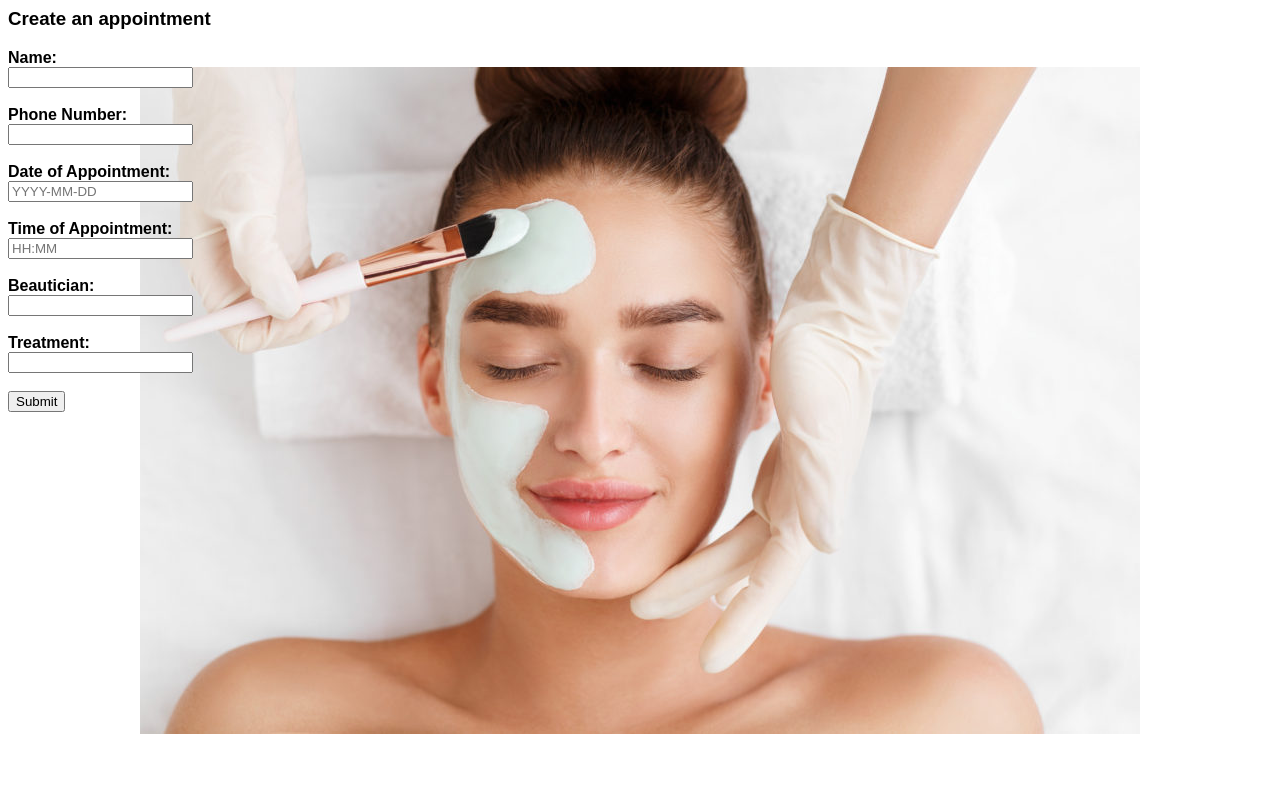
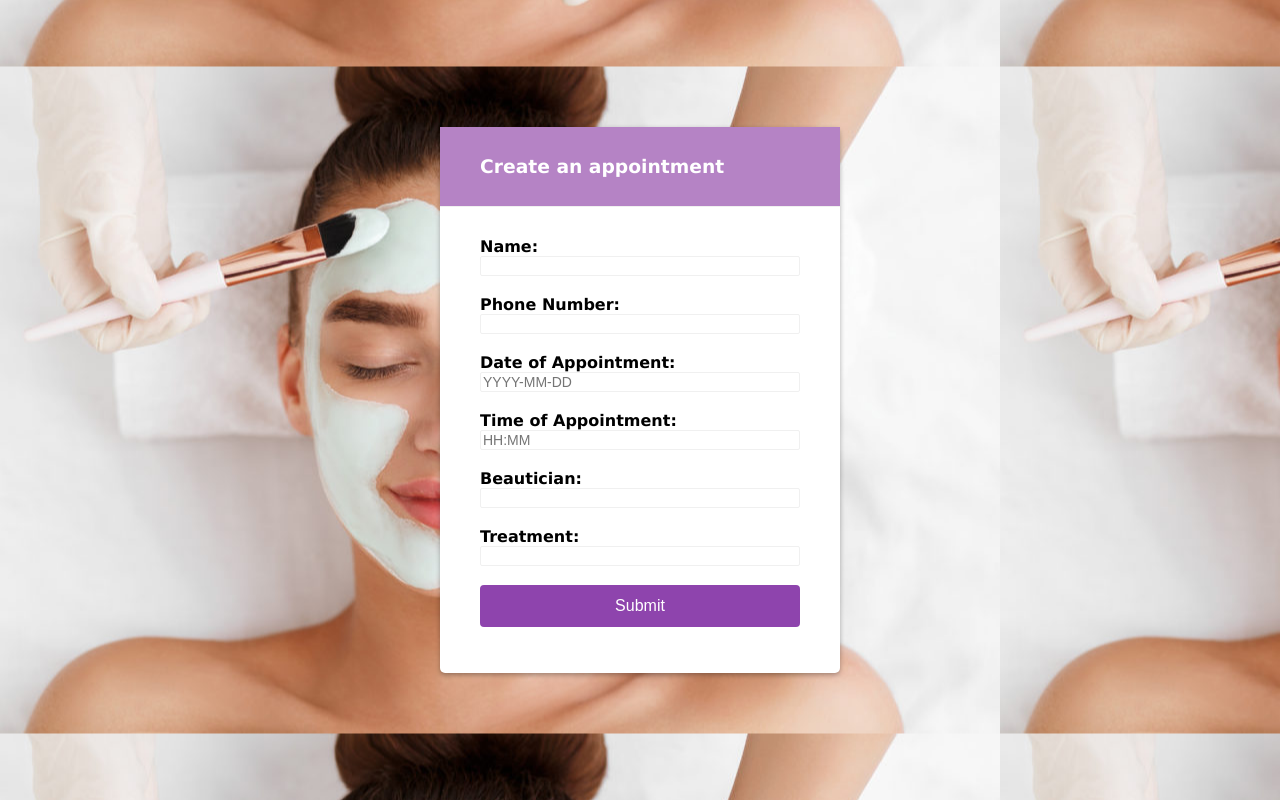
Before and after one commit to Carol-Prado/crossplatformbeautician, an Electron app: page create.html in a window 1280 px wide. Drawn offline with Linux system fonts and the light colour scheme.

Commit message:
css commit

```diff
--- a/create.html
+++ b/create.html
@@ -3,29 +3,44 @@
     <link rel="stylesheet" href="css.css">
   </head>
   <body>
+    <div class="container">
+      <div class="header">
         <h3>Create an appointment</h3>
-    <form id="form">
+      </div>
+      <form id="form" class="form">
+        <div class="form-control">
           <label for="name">Name:</label><br />
           <input type="text" name="name" required />
           <br /><br />
+        </div>
+        <div class="form-control">
           <label for="number">Phone Number:</label><br />
           <input type="text" name="number" required />
           <br /><br />
+        </div>
+        <div class="form-control">
           <label for="date">Date of Appointment:</label><br />
           <input type="text" name="date" placeholder="YYYY-MM-DD" required />
           <br /><br />
+        </div>
+        <div class="form-control">
           <label for="time">Time of Appointment:</label><br />
           <input type="text" name="time" placeholder="HH:MM" required />
           <br /><br />
+        </div>
+        <div class="form-control">
           <label for="beautician">Beautician:</label><br />
           <input type="text" name="beautician" required />
           <br /><br />
+        </div>
+        <div class="form-control">
           <label for="treatment">Treatment:</label><br />
           <input type="text" name="treatment" required />
           <br /><br />
-
-      <input type="submit" />
+        </div>
+        <input class="button" type="submit" />
       </form>
+    </div>
 
     <script>
       const electron = require("electron");
--- a/css.css
+++ b/css.css
@@ -1,3 +1,6 @@
+*{
+    box-sizing: border-box;
+}
 h1{
     text-align: center;
     font-size: 400%;
@@ -6,10 +9,54 @@ h1{
     color: aliceblue;
 }
 body{
-
+    background-color: #9b59b6;
+    display: flex;
+    align-items: center;
+    justify-content: center;
     background-image: url("picturebeauty.jpeg");
-    background-repeat:no-repeat;
-    background-position: center center;
-    font-family: Arial, Helvetica, sans-serif;
+    background-repeat:repeat;
+    background-position: left;
+    font-family:'Lucida Sans', 'Lucida Sans Regular', 'Lucida Grande', 'Lucida Sans Unicode', Geneva, Verdana, sans-serif;
     font-weight: bold;
+    min-height: 100vh;
+    margin: 0;
 }
+.container{
+    background-color: white;
+    border-radius: 5px;
+    box-shadow: 0 2px 5px rgba(0, 0, 0, 0.3);
+    width: 400px;
+    max-width: 100%;
+}
+.header{
+    background-color: #b583c5;
+    border-bottom: 1px solid #f0f0f0;
+    color: white;
+    padding: 10px 40px;
+    margin: 0;
+}
+.form{
+    padding: 30px 40px;
+}
+.form-control{
+    position: relative;
+}
+.form-control label{
+    margin-bottom: 6px;
+}
+.form-control input{
+    border: 1px solid #f0f0f0;
+    border-radius: 2px;
+    width: 100%;
+    font-size: 14px;
+}
+.button{
+    background-color: #8e44ad;
+    border: 2px solid #8e44ad;
+    border-radius: 4px;
+    color: #fff;
+    display: block;
+    font-size: 16px;
+    padding: 10px;
+    width: 100%;
+}
```
Also changed, not shown: list.html (+1 -1 lines), today.html (+1 -1 lines). Lines whose indentation alone changed are shown as unchanged.
